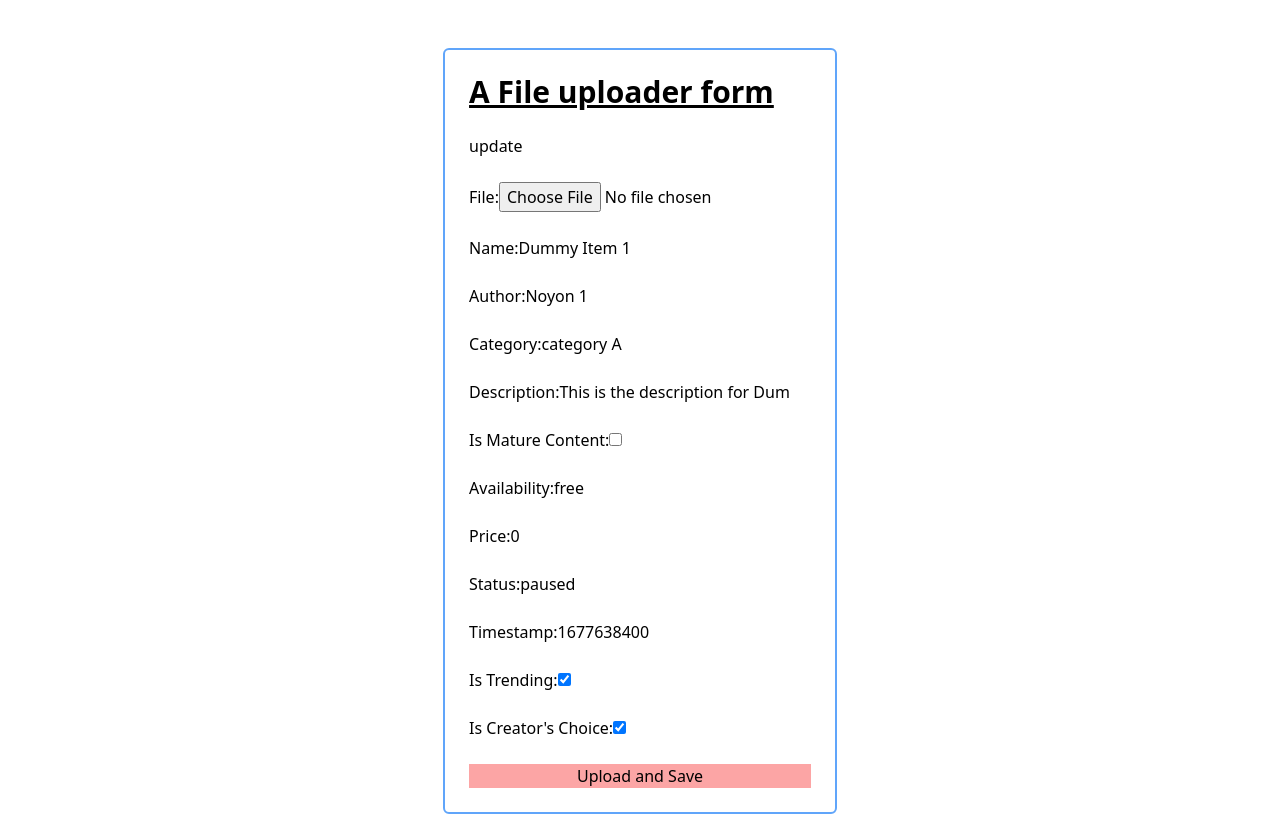
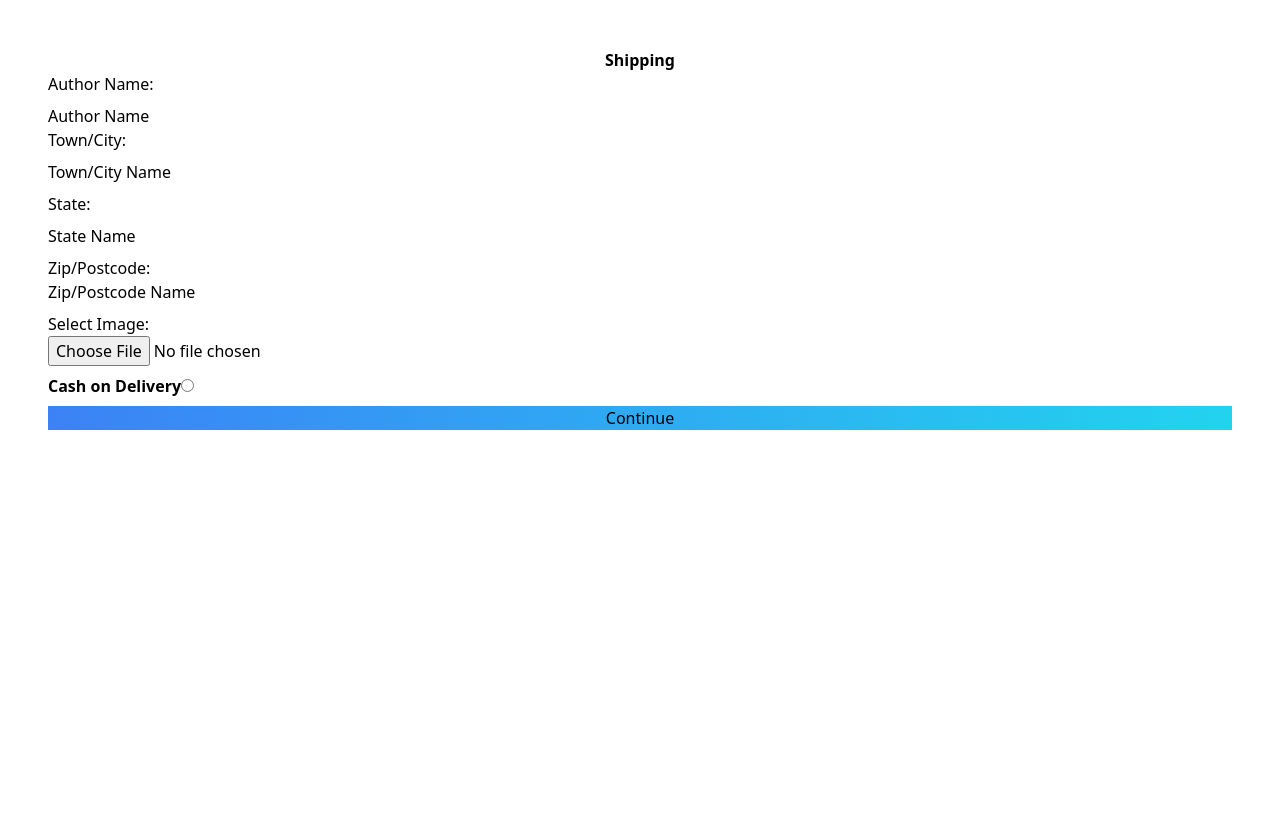
Before and after one commit to AbdullahWins/componentSnippets, a React (Vite) app: page / in a window 1280 px wide. Shown: the top 816 px of the page. Built offline with nearby package versions, Linux system fonts and the light colour scheme.

Commit message:
added upload image to use multer

```diff
--- /dev/null
+++ b/src/components/UploadImage.jsx
@@ -0,0 +1,140 @@
+import { useState } from "react";
+
+const UploadImage = () => {
+  const [selectedFile, setSelectedFile] = useState(null);
+
+  const handleSubmit = (event) => {
+    event.preventDefault();
+    const form = event.target;
+    const author = form.author.value;
+    const city = form.city.value;
+    const state = form.state.value;
+    const zip = form.zip.value;
+
+    const formData = new FormData();
+    formData.append("image", selectedFile);
+    formData.append("author", author);
+    formData.append("city", city);
+    formData.append("state", state);
+    formData.append("zip", zip);
+    addOrderToDB(formData);
+    form.reset();
+  };
+
+  const handleFileChange = (event) => {
+    setSelectedFile(event.target.files[0]);
+  };
+
+  const addOrderToDB = (formData) => {
+    const url = `${import.meta.env.VITE_API_BASE_URL}/images`;
+
+    const options = {
+      method: "POST",
+      body: formData,
+      headers: {},
+    };
+    fetch(url, options)
+      .then((res) => {
+        if (!res.ok) {
+          throw new Error("Network response was not OK");
+        }
+        console.log(res);
+        return res.json();
+      })
+      .catch((error) => {
+        console.error("Error:", error);
+      });
+  };
+
+  return (
+    <section className="flex items-center justify-center gap-4">
+      <div>
+        <h2 className="text-center font-bold">Shipping</h2>
+        <form onSubmit={handleSubmit}>
+          <label htmlFor="author" className="label">
+            Author Name:
+          </label>
+          <input
+            type="text"
+            id="author"
+            name="author"
+            placeholder="Author Name"
+            defaultValue="Author Name"
+            className="input input-bordered w-full mt-2"
+            required
+          />
+
+          <label htmlFor="city" className="label">
+            Town/City:
+          </label>
+          <input
+            type="text"
+            id="city"
+            name="city"
+            placeholder="Town/City"
+            defaultValue={"Town/City Name"}
+            className="input input-bordered w-full my-2"
+            required
+          />
+
+          <label htmlFor="state" className="label">
+            State:
+          </label>
+          <input
+            type="text"
+            id="state"
+            name="state"
+            placeholder="State"
+            defaultValue={"State Name"}
+            className="input input-bordered w-full my-2"
+            required
+          />
+
+          <label htmlFor="zip" className="label">
+            Zip/Postcode:
+          </label>
+          <input
+            type="text"
+            id="zip"
+            name="zip"
+            placeholder="Zip/Postcode"
+            defaultValue={"Zip/Postcode Name"}
+            className="input input-bordered w-full"
+            required
+          />
+
+          <div className="form-control my-2">
+            <label htmlFor="image" className="label">
+              Select Image:
+            </label>
+            <input
+              type="file"
+              id="image"
+              name="image"
+              onChange={handleFileChange}
+              className="input input-bordered w-full"
+              required
+            />
+          </div>
+
+          <div className="form-control my-2">
+            <label className="label cursor-pointer">
+              <span className="label-text font-bold">Cash on Delivery</span>
+              <input
+                type="radio"
+                name="cod"
+                className="radio checked:bg-green-500"
+              />
+            </label>
+          </div>
+
+          <button className="submit btn w-full bg-gradient-to-r from-blue-500 to-cyan-400 border-none">
+            Continue
+          </button>
+        </form>
+      </div>
+    </section>
+  );
+};
+
+export default UploadImage;
--- a/src/pages/ComponentCollection.jsx
+++ b/src/pages/ComponentCollection.jsx
@@ -1,22 +1,22 @@
-import Checkboxes from "../components/Checkboxes";
-import MoneyInput from "../components/MoneyInput";
-
-import DatePickerComponent from "../components/DatePickerComponent";
-import FileUploader from "../components/FileUploader";
-import AsyncButton from "../components/AsyncButton";
-import TextDivider from "../components/TextDivider";
-import AnchorTagMaintainer from "../components/AnchorTagMaintainer";
-import BackgroundWithPicker from "../components/BackgroundWithPicker";
-import ColorChanger from "../components/ColorChanger";
-import ColorPickerReact from "../components/ColorPickerReact";
-import MultiPurposeForm from "../components/MultiPurposeForm";
-import MultiSelector from "../components/MultiSelector";
-import ReplicateAI from "../components/ReplicateAI";
+// import Checkboxes from "../components/Checkboxes";
+// import MoneyInput from "../components/MoneyInput";
+// import DatePickerComponent from "../components/DatePickerComponent";
+// import FileUploader from "../components/FileUploader";
+// import AsyncButton from "../components/AsyncButton";
+// import TextDivider from "../components/TextDivider";
+// import AnchorTagMaintainer from "../components/AnchorTagMaintainer";
+// import BackgroundWithPicker from "../components/BackgroundWithPicker";
+// import ColorChanger from "../components/ColorChanger";
+// import ColorPickerReact from "../components/ColorPickerReact";
+// import MultiPurposeForm from "../components/MultiPurposeForm";
+// import MultiSelector from "../components/MultiSelector";
+// import ReplicateAI from "../components/ReplicateAI";
+import UploadImage from "../components/UploadImage";
 
 const ComponentCollection = () => {
   return (
     <div className="flex flex-col items-center justify-center gap-6 p-12">
-      <FileUploader></FileUploader>
+      {/* <FileUploader></FileUploader>
       <DatePickerComponent></DatePickerComponent>
       <AsyncButton></AsyncButton>
       <TextDivider></TextDivider>
@@ -28,7 +28,8 @@ const ComponentCollection = () => {
       <MultiPurposeForm></MultiPurposeForm>
       <MultiSelector></MultiSelector>
       <Checkboxes></Checkboxes>
-      <MoneyInput></MoneyInput>
+      <MoneyInput></MoneyInput> */}
+      <UploadImage></UploadImage>
     </div>
   );
 };
```
